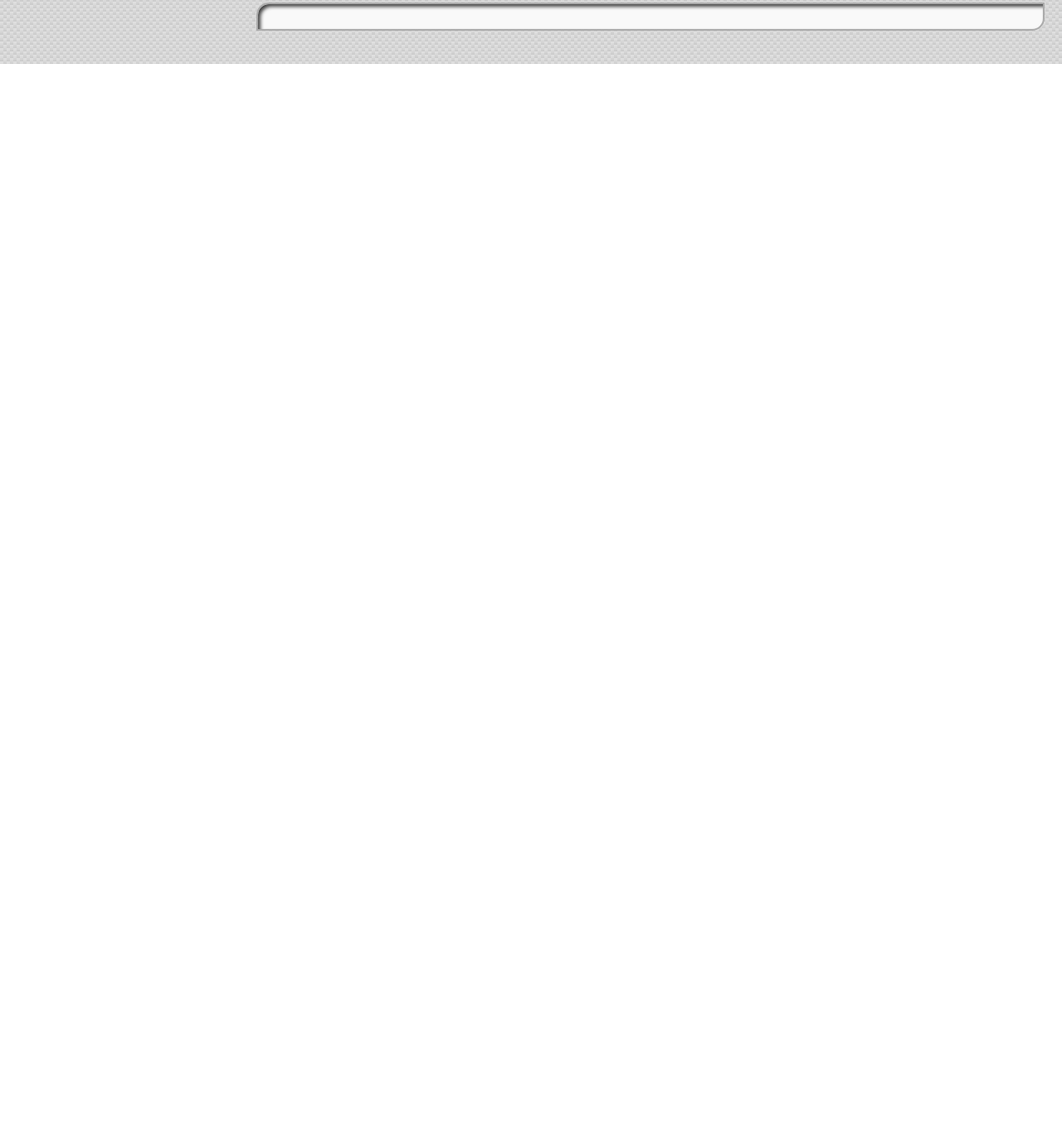
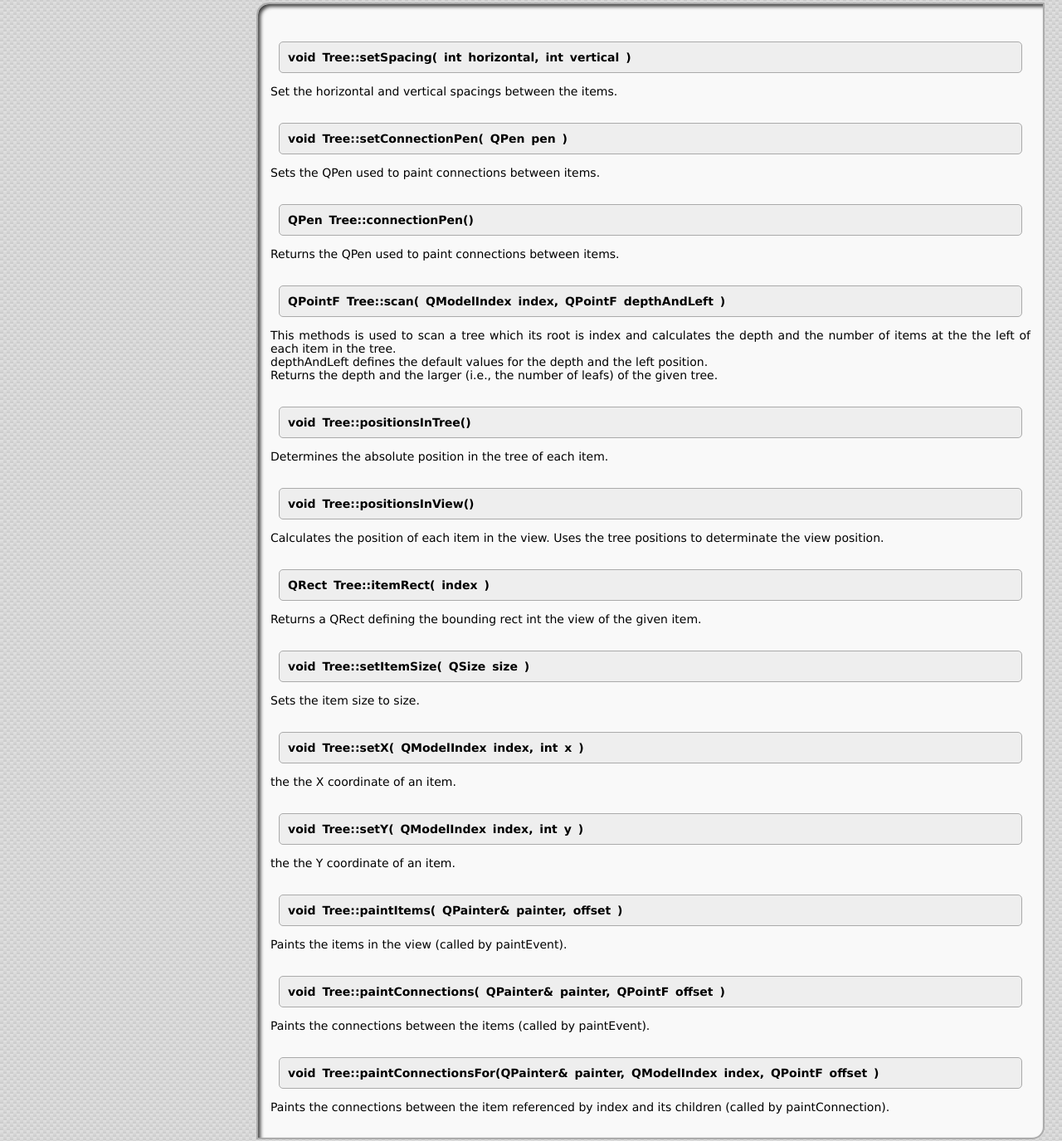
Before and after one commit to RomHaKorev/Thistle, a plain HTML site: page trees.html in a window 1280 px wide. Shown: the part 2090-3465 px from the top of the page at 83% size. Before the commit the page ends 2167 px from the top, so only its background shows below. Drawn offline with Linux system fonts and the light colour scheme.

Commit message:
Update trees.html

```diff
--- a/trees.html
+++ b/trees.html
@@ -86,7 +86,34 @@
 			</article>
 			<h2>Documentation</h2>
 			<article>
-
+			<p class="function">void Tree::setSpacing( int horizontal, int vertical )</p>
+<p>Set the horizontal and vertical spacings between the items.</p>
+<p class="function">void Tree::setConnectionPen( QPen pen )</p>
+<p>Sets the QPen used to paint connections between items.</p>
+<p class="function">QPen Tree::connectionPen()</p>
+<p>Returns the QPen used to paint connections between items.</p>
+<p class="function">QPointF Tree::scan( QModelIndex index, QPointF depthAndLeft )</p>
+<p>This methods is used to scan a tree which its root is index and calculates the depth and the number of items at the the left of each item in the tree.<br/>
+depthAndLeft defines the default values for the depth and the left position.<br/>
+Returns the depth and the larger (i.e., the number of leafs) of the given tree.</p>
+<p class="function">void Tree::positionsInTree()</p>
+<p>Determines the absolute position in the tree of each item.</p>
+<p class="function">void Tree::positionsInView()</p>
+<p>Calculates the position of each item in the view. Uses the tree positions to determinate the view position.</p>
+<p class="function">QRect Tree::itemRect( index )</p>
+<p>Returns a QRect defining the bounding rect int the view of the given item.</p>
+<p class="function">void Tree::setItemSize( QSize size )</p>
+<p>Sets the item size to size.</p>
+<p class="function">void Tree::setX( QModelIndex index, int x )</p>
+<p>the the X coordinate of an item.</p>
+<p class="function">void Tree::setY( QModelIndex index, int y )</p>
+<p>the the Y coordinate of an item.</p>
+<p class="function">void Tree::paintItems( QPainter& painter, offset )</p>
+<p>Paints the items in the view (called by paintEvent).</p>
+<p class="function">void Tree::paintConnections( QPainter& painter, QPointF offset )</p>
+<p>Paints the connections between the items (called by paintEvent).</p>
+<p class="function">void Tree::paintConnectionsFor(QPainter& painter, QModelIndex index, QPointF offset )</p>
+<p>Paints the connections between the item referenced by index and its children (called by paintConnection).</p>
 			</article>
 			</section>
 		</td></tr></table>
```
